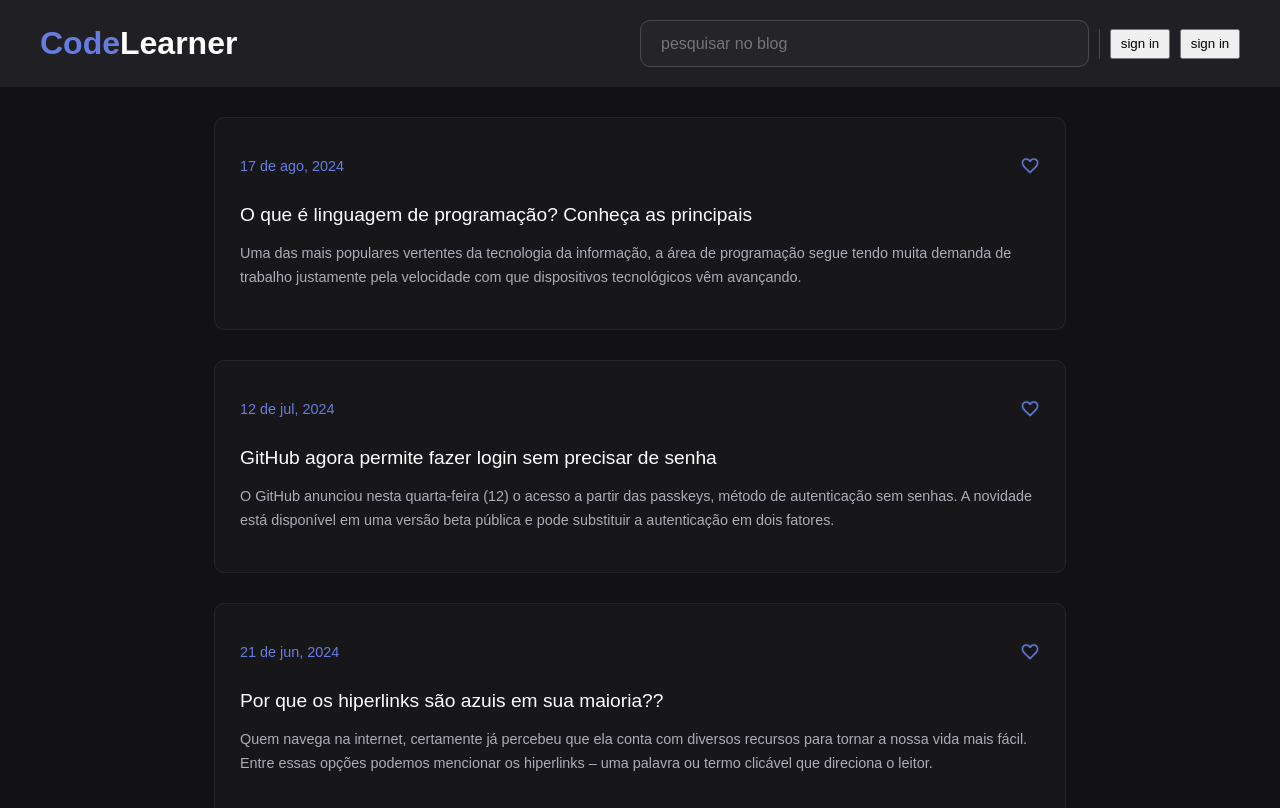
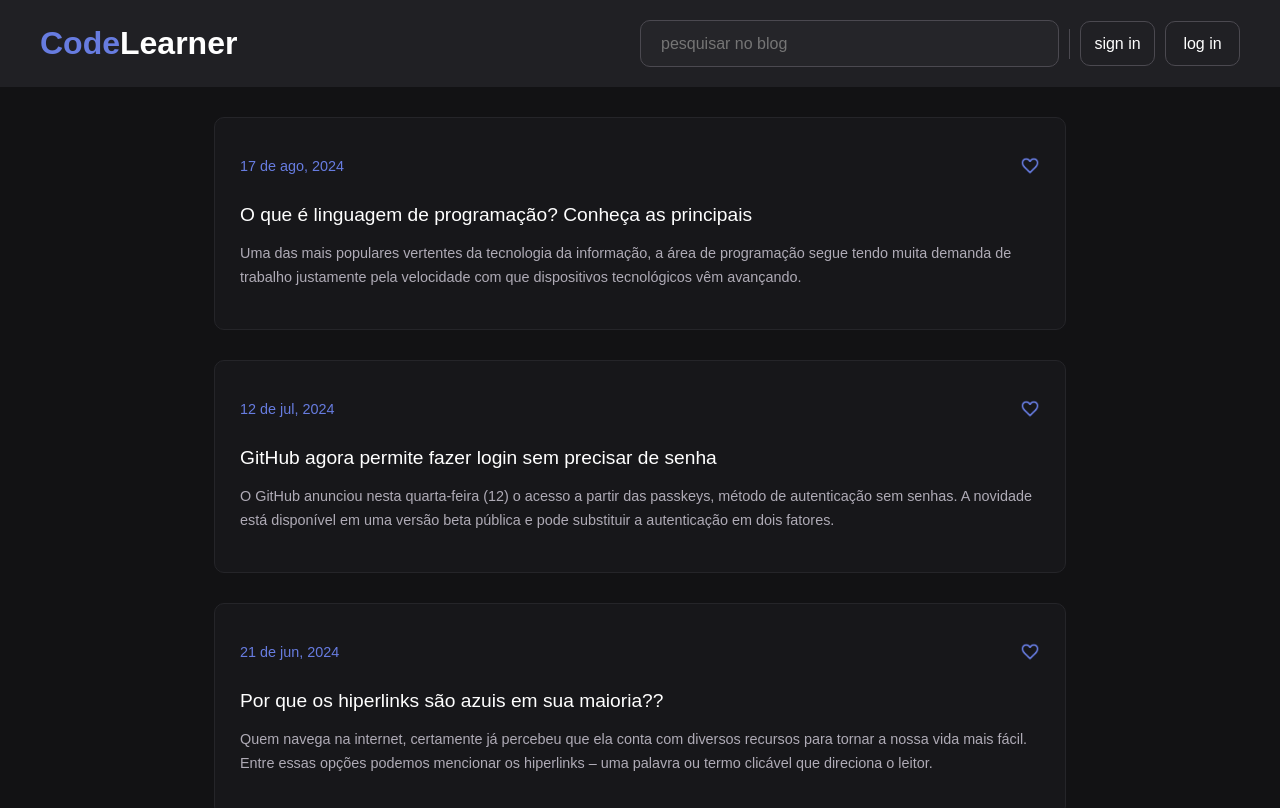
Before and after one commit to LeonardoCaml/blog, a React (Vite) app: page / in a window 1280 px wide. Shown: the top 808 px of the page. Built offline with nearby package versions, Linux system fonts and the light colour scheme.

Commit message:
feat: redecoration header

```diff
--- a/src/components/header.tsx
+++ b/src/components/header.tsx
@@ -16,7 +16,7 @@ export const Header = () => {
             <HeaderButton>sign in</HeaderButton>
           </a>
           <a href="#">
-            <HeaderButton>sign in</HeaderButton>
+            <HeaderButton>log in</HeaderButton>
           </a>
         </div>
       </Input>
@@ -46,9 +46,14 @@ const Divider = styled.div`
 `;
 
 const HeaderButton = styled.button`
-  width: 60px;
-  height: 30px;
-`
+  width: 75px;
+  height: 45px;
+  font-size: 1rem;
+  color: #ffffff;
+  background: none;
+  border: 1px solid #4b4950;
+  border-radius: 10px;
+`;
 
 const Title = styled.h1<{ $color?: boolean }>`
   color: ${(props) => (props.$color ? "#FFFFFF" : "#677CE0")};
```
